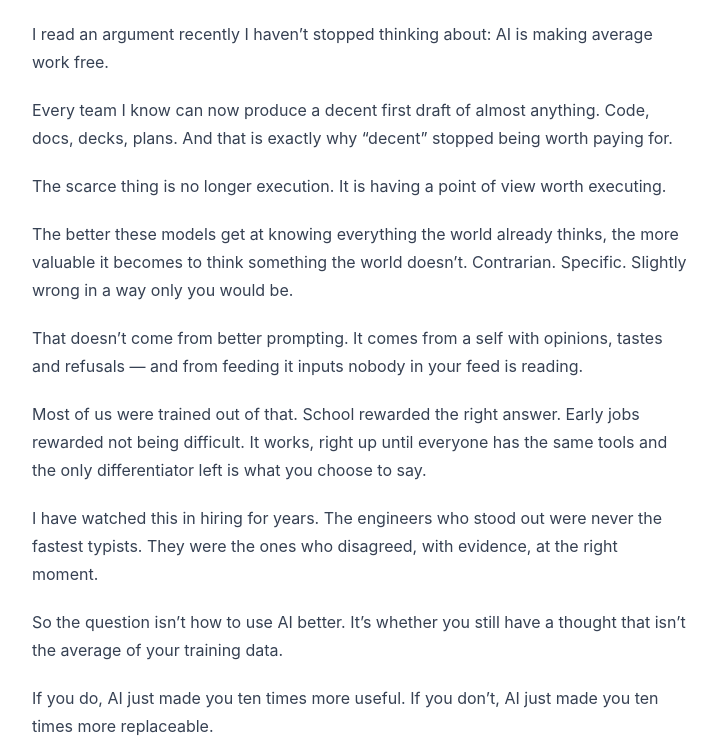
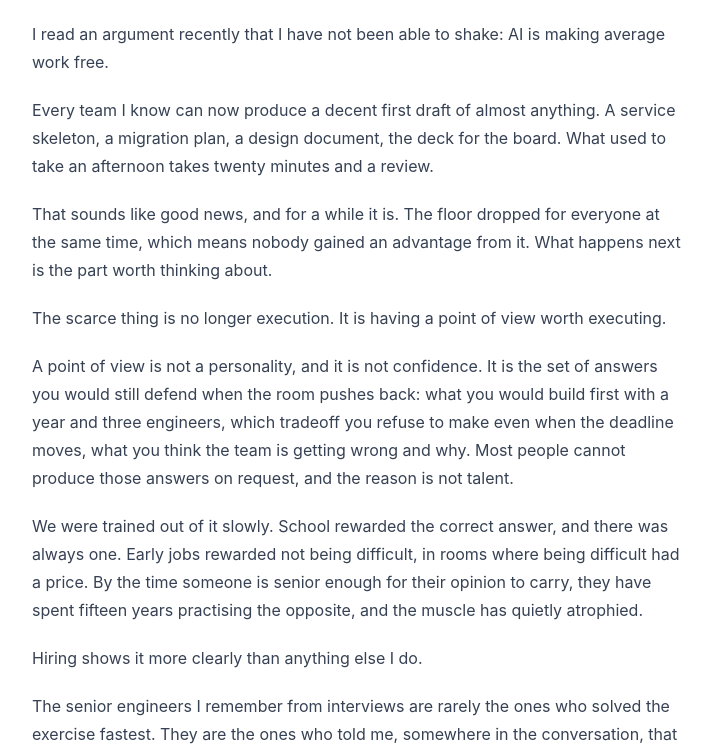
Before and after one commit to rualca/rualca.github.io, an Astro site: page /blog/ai-is-making-average-work-free in a window 1280 px wide. Shown: the part 184-937 px from the top of the page, without its empty margins (248-965 px from the left). Built offline with nearby package versions, Linux system fonts and the light colour scheme; Astro itself is replaced by a stand-in of ours.

Commit message:
refactor(blog): expand the average-work post into an article

```diff
--- a/src/content/blog/ai-is-making-average-work-free.md
+++ b/src/content/blog/ai-is-making-average-work-free.md
@@ -1,29 +1,42 @@
 ---
 title: AI is making average work free
-description: The scarce thing is no longer execution. It is having a point of view worth executing, and most of us were trained out of having one.
+description: Execution stopped being the scarce thing. What is left is having a point of view worth executing, and most of us spent fifteen years being trained out of one.
 pubDate: 2026-11-22
 tags:
   - leadership
   - career
   - ai
+linkedinText: AI is making average work free. The scarce thing is no longer execution, it is having a point of view worth executing. And most of us were trained out of having one.
 ---
 
-I read an argument recently I haven't stopped thinking about: AI is making average work free.
+I read an argument recently that I have not been able to shake: AI is making average work free.
 
-Every team I know can now produce a decent first draft of almost anything. Code, docs, decks, plans. And that is exactly why "decent" stopped being worth paying for.
+Every team I know can now produce a decent first draft of almost anything. A service skeleton, a migration plan, a design document, the deck for the board. What used to take an afternoon takes twenty minutes and a review.
+
+That sounds like good news, and for a while it is. The floor dropped for everyone at the same time, which means nobody gained an advantage from it. What happens next is the part worth thinking about.
 
 The scarce thing is no longer execution. It is having a point of view worth executing.
 
-The better these models get at knowing everything the world already thinks, the more valuable it becomes to think something the world doesn't. Contrarian. Specific. Slightly wrong in a way only you would be.
+A point of view is not a personality, and it is not confidence. It is the set of answers you would still defend when the room pushes back: what you would build first with a year and three engineers, which tradeoff you refuse to make even when the deadline moves, what you think the team is getting wrong and why. Most people cannot produce those answers on request, and the reason is not talent.
 
-That doesn't come from better prompting. It comes from a self with opinions, tastes and refusals — and from feeding it inputs nobody in your feed is reading.
+We were trained out of it slowly. School rewarded the correct answer, and there was always one. Early jobs rewarded not being difficult, in rooms where being difficult had a price. By the time someone is senior enough for their opinion to carry, they have spent fifteen years practising the opposite, and the muscle has quietly atrophied.
 
-Most of us were trained out of that. School rewarded the right answer. Early jobs rewarded not being difficult. It works, right up until everyone has the same tools and the only differentiator left is what you choose to say.
+Hiring shows it more clearly than anything else I do.
 
-I have watched this in hiring for years. The engineers who stood out were never the fastest typists. They were the ones who disagreed, with evidence, at the right moment.
+The senior engineers I remember from interviews are rarely the ones who solved the exercise fastest. They are the ones who told me, somewhere in the conversation, that part of my premise was wrong. Not as a trick and not rudely. They simply could not help it: they had already thought about the problem before I finished describing it, and a view had formed.
 
-So the question isn't how to use AI better. It's whether you still have a thought that isn't the average of your training data.
+That quality is about to become most of the job.
 
-If you do, AI just made you ten times more useful. If you don't, AI just made you ten times more replaceable.
+There is a version of the next few years where everyone has the same tools and the same ability to produce a competent implementation of whatever the ticket says. In that version, the difference between two engineers is not how fast they write. It is which tickets get written, and which ones should never have existed.
 
-Same tool. Different starting point.
+The uncomfortable part is that this does not only apply to people who write code. It applies to me. A CTO without an opinion of their own is a very expensive routing layer between the CEO and the team. I can produce a strategy document in ten minutes now. What I cannot produce on demand is the conviction about which strategy is wrong, and that is the part anyone hired me for.
+
+So the answer is not better prompting.
+
+The answer is getting your own thinking back, and it is less glamorous than it sounds. Reading things nobody in your feed is reading. Noticing what actually bothers you about how your industry works, and writing it down instead of letting it pass. Disagreeing out loud once, in a place where it costs you something small.
+
+There is a cheap test. Take the last three things you thought were wrong at work, and check whether anyone else knows you thought them. If the answer is no, you have been running on borrowed ideas and calling it alignment.
+
+AI did not create this problem. It removed the last excuse for it.
+
+A team that executes flawlessly on an average idea is now worth exactly what the idea was worth, which is less than it cost to build.
```
